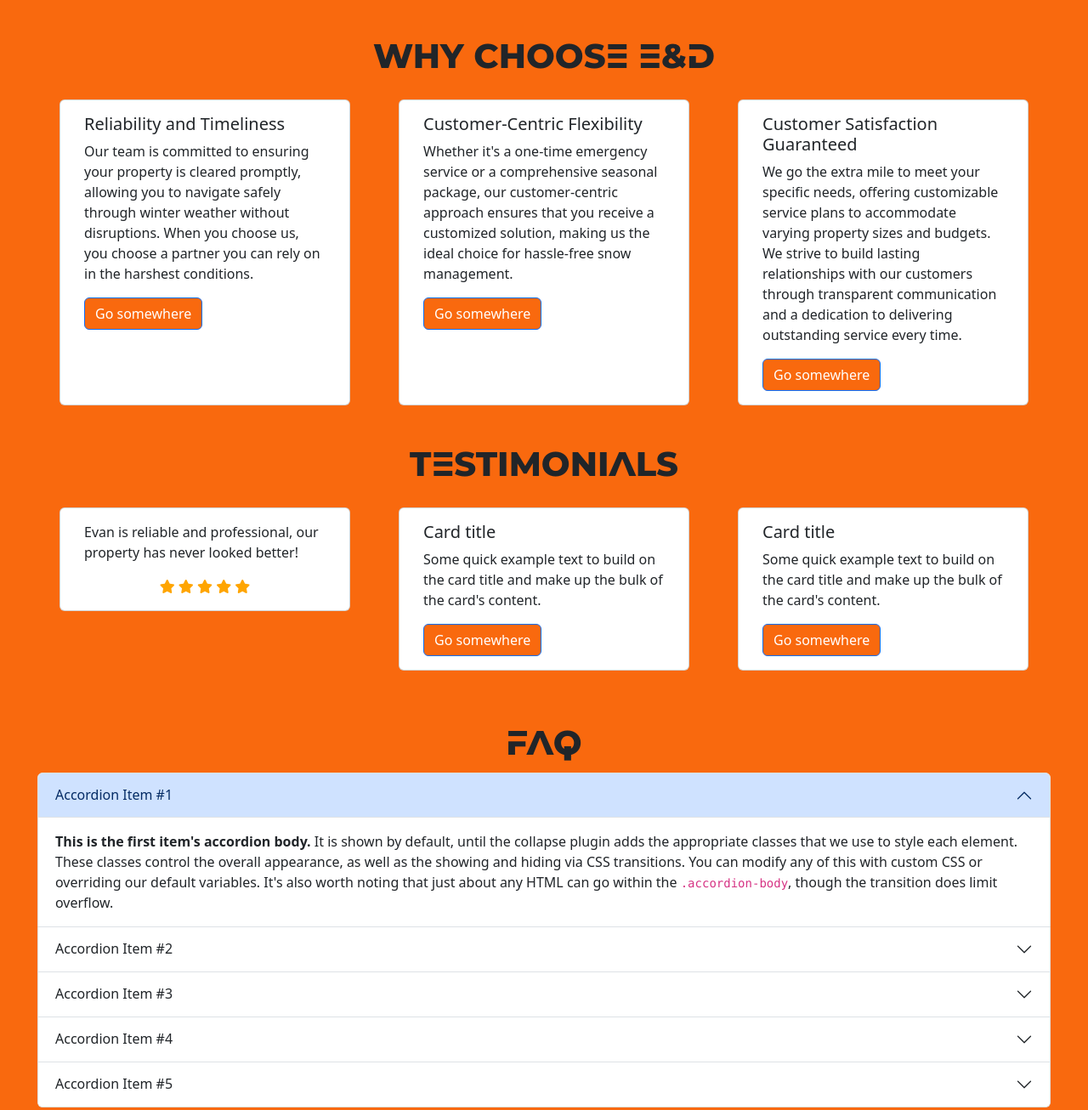
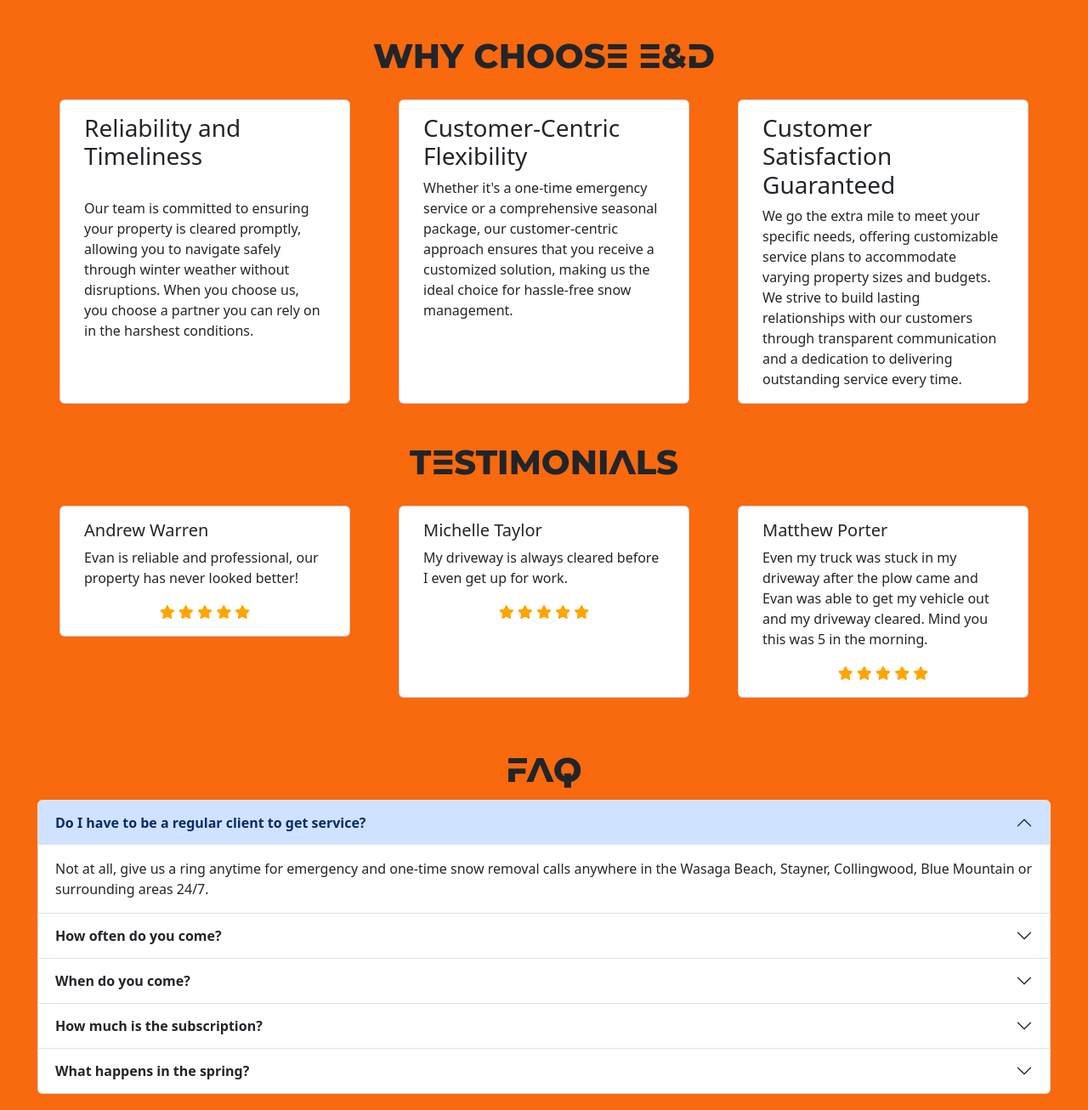
Before and after one commit to IanM21/EDPlowing, a plain HTML site: page index.html in a window 1280 px wide. Shown: the part 1140-2446 px from the top of the page at 85% size. Drawn offline with nearby package versions, Linux system fonts and the light colour scheme.

Commit message:
Filled in content + new form

```diff
--- a/index.html
+++ b/index.html
@@ -16,7 +16,7 @@
   <nav class="navbar navbar-expand-lg bg-body-tertiary m-0 animate__animated animate__backInDown" data-bs-theme="dark">
     <div class="container-fluid">
         <a class="navbar-brand ps-4 pe-5">
-            <img src="/assets/img/logo-tp.png" alt="Logo" width="250" height="70" class="d-inline-block align-text-top">
+            <img src="/assets/img/logo-tp.png" loading="lazy" alt="Logo" width="250" height="70" class="d-inline-block align-text-top">
         </a>
         <h1 class="text-center text-white plow animate__animated animate__lightSpeedInLeft animate__delay-2s" id="plow">
           <i class="fa-solid fa-snowplow fa-bounce" style="color: #ffffff;"></i>
@@ -44,7 +44,7 @@
 
   <div class="row row-list pt-4">
     <div class="col-md-6 ps-5">
-        <img src="/assets/img/truck.png" alt="Plow Truck"  class="img-fluid rounded-4 p-2 cover-img w-100 pe-0" style="height: 400px;">
+        <img src="/assets/img/truck.png" loading="lazy" alt="Plow Truck"  class="img-fluid rounded-4 p-2 cover-img w-100 pe-0" style="height: 400px;">
     </div>
     <div class="col-md-6 pe-5">
         <div>
@@ -64,7 +64,7 @@
                 <p class="card-text">For a flat monthly rate, every 3 inches of snow accumulation we will:
                 <br>
                 <ul>
-                    <li>Plow your driveway. </li>
+                    <li>Plow your driveway.</li>
                     <li>Shovel your doorstep and walkway.</li>
                     <li>Salt your doorstep and walkway.</li>
                     <li>Stake your property.</li>
@@ -89,7 +89,7 @@
                         <li>Stuck in your driveway? Call E&D’s.</li>
                     </ul>
                 </p>
-                <img class="card-img-bottom mt-4" src="assets/img/transp-blacktext.png" alt="E&D Maintenance Logo" />
+                <img class="card-img-bottom mt-4" loading="lazy" src="assets/img/transp-blacktext.png" alt="E&D Maintenance Logo" />
                 <br>
             </div>
         </div>
@@ -103,7 +103,7 @@
                     <br><br>
                     We are available to go above and beyond our typical service radius upon request.
                 </p>
-                <img class="card-img-bottom mt-5" src="assets/img/" alt="E&D Maintenance Map" />
+                <img class="card-img-bottom mt-5" loading="lazy" src="assets/img/" alt="E&D Maintenance Map" />
             </div>
         </div>
     </div>
@@ -115,31 +115,28 @@
     <div class="row row-cols-md-3 justify-content-between">
         <div class="card" style="width: 30%;">
             <div class="card-body">
-                <h5 class="card-title">Reliability and Timeliness</h5>
+                <h3 class="card-title">Reliability and Timeliness</h3>
                 <p class="card-text">
-                    Our team is committed to ensuring your property is cleared promptly, allowing you to navigate safely through winter weather without disruptions. When you choose us, you choose a partner you can rely on in the harshest conditions.
+                    <br>Our team is committed to ensuring your property is cleared promptly, allowing you to navigate safely through winter weather without disruptions. When you choose us, you choose a partner you can rely on in the harshest conditions.
                 </p>
-                <a href="#" class="btn btn-primary">Go somewhere</a>
             </div>
         </div>
 
         <div class="card" style="width: 30%;">
             <div class="card-body">
-                <h5 class="card-title">Customer-Centric Flexibility</h5>
+                <h3 class="card-title">Customer-Centric Flexibility</h3>
                 <p class="card-text">
                     Whether it's a one-time emergency service or a comprehensive seasonal package, our customer-centric approach ensures that you receive a customized solution, making us the ideal choice for hassle-free snow management.
                 </p>
-                <a href="#" class="btn btn-primary">Go somewhere</a>
             </div>
         </div>
 
         <div class="card" style="width: 30%;">
             <div class="card-body">
-                <h5 class="card-title">Customer Satisfaction Guaranteed</h5>
+                <h3 class="card-title">Customer Satisfaction Guaranteed</h3>
                 <p class="card-text">
                     We go the extra mile to meet your specific needs, offering customizable service plans to accommodate varying property sizes and budgets. We strive to build lasting relationships with our customers through transparent communication and a dedication to delivering outstanding service every time.
                 </p>
-                <a href="#" class="btn btn-primary">Go somewhere</a>
             </div>
         </div>
     </div>
@@ -151,31 +148,43 @@
     <div class="row row-cols-md-3 justify-content-between">
         <div class="card" style="width: 30%; height: fit-content;">
             <div class="card-body">
+                <h5 class="card-title">Andrew Warren</h5>
                 <p class="card-text">Evan is reliable and professional, our property has never looked better!</p>
                 <div class="text-center">
                     <span class="fa fa-star checked"></span>
-                <span class="fa fa-star checked"></span>
-                <span class="fa fa-star checked"></span>
-                <span class="fa fa-star checked"></span>
-                <span class="fa fa-star checked"></span>
+                    <span class="fa fa-star checked"></span>
+                    <span class="fa fa-star checked"></span>
+                    <span class="fa fa-star checked"></span>
+                    <span class="fa fa-star checked"></span>
                 </div>
-
             </div>
         </div>
 
         <div class="card" style="width: 30%;">
             <div class="card-body">
-                <h5 class="card-title">Card title</h5>
-                <p class="card-text">Some quick example text to build on the card title and make up the bulk of the card's content.</p>
-                <a href="#" class="btn btn-primary">Go somewhere</a>
+                <h5 class="card-title">Michelle Taylor</h5>
+                <p class="card-text">My driveway is always cleared before I even get up for work.</p>
+                <div class="text-center">
+                    <span class="fa fa-star checked"></span>
+                    <span class="fa fa-star checked"></span>
+                    <span class="fa fa-star checked"></span>
+                    <span class="fa fa-star checked"></span>
+                    <span class="fa fa-star checked"></span>
+                </div>
             </div>
         </div>
 
         <div class="card" style="width: 30%;">
             <div class="card-body">
-                <h5 class="card-title">Card title</h5>
-                <p class="card-text">Some quick example text to build on the card title and make up the bulk of the card's content.</p>
-                <a href="#" class="btn btn-primary">Go somewhere</a>
+                <h5 class="card-title">Matthew Porter</h5>
+                <p class="card-text">Even my truck was stuck in my driveway after the plow came and Evan was able to get my vehicle out and my driveway cleared. Mind you this was 5 in the morning.</p>
+                <div class="text-center">
+                    <span class="fa fa-star checked"></span>
+                    <span class="fa fa-star checked"></span>
+                    <span class="fa fa-star checked"></span>
+                    <span class="fa fa-star checked"></span>
+                    <span class="fa fa-star checked"></span>
+                </div>
             </div>
         </div>
     </div>
@@ -188,12 +197,12 @@
         <div class="accordion-item">
             <h2 class="accordion-header">
                 <button class="accordion-button" type="button" data-bs-toggle="collapse" data-bs-target="#collapseOne" aria-expanded="true" aria-controls="collapseOne">
-                    Accordion Item #1
+                    <strong>Do I have to be a regular client to get service?</strong>
                 </button>
             </h2>
             <div id="collapseOne" class="accordion-collapse collapse show" data-bs-parent="#accordionExample">
                 <div class="accordion-body">
-                    <strong>This is the first item's accordion body.</strong> It is shown by default, until the collapse plugin adds the appropriate classes that we use to style each element. These classes control the overall appearance, as well as the showing and hiding via CSS transitions. You can modify any of this with custom CSS or overriding our default variables. It's also worth noting that just about any HTML can go within the <code>.accordion-body</code>, though the transition does limit overflow.
+                    Not at all, give us a ring anytime for emergency and one-time snow removal calls anywhere in the Wasaga Beach, Stayner, Collingwood, Blue Mountain or surrounding areas 24/7.
                 </div>
             </div>
         </div>
@@ -201,12 +210,12 @@
         <div class="accordion-item">
             <h2 class="accordion-header">
                 <button class="accordion-button collapsed" type="button" data-bs-toggle="collapse" data-bs-target="#collapseTwo" aria-expanded="false" aria-controls="collapseTwo">
-                    Accordion Item #2
+                    <strong>How often do you come?</strong>
                 </button>
             </h2>
             <div id="collapseTwo" class="accordion-collapse collapse" data-bs-parent="#accordionExample">
                 <div class="accordion-body">
-                    <strong>This is the second item's accordion body.</strong> It is hidden by default, until the collapse plugin adds the appropriate classes that we use to style each element. These classes control the overall appearance, as well as the showing and hiding via CSS transitions. You can modify any of this with custom CSS or overriding our default variables. It's also worth noting that just about any HTML can go within the <code>.accordion-body</code>, though the transition does limit overflow.
+                    According to weather forecasts estimates and measurements taken on the service date we service your property every 3 inches of snow accumulation. If that happens twice a day, that means we’re there to clear your property twice a day all included in our flat monthly rate.
                 </div>
             </div>
         </div>
@@ -214,12 +223,12 @@
         <div class="accordion-item">
             <h2 class="accordion-header">
                 <button class="accordion-button collapsed" type="button" data-bs-toggle="collapse" data-bs-target="#collapseThree" aria-expanded="false" aria-controls="collapseThree">
-                    Accordion Item #3
+                    <strong>When do you come?</strong>
                 </button>
             </h2>
             <div id="collapseThree" class="accordion-collapse collapse" data-bs-parent="#accordionExample">
                 <div class="accordion-body">
-                    <strong>This is the third item's accordion body.</strong> It is hidden by default, until the collapse plugin adds the appropriate classes that we use to style each element. These classes control the overall appearance, as well as the showing and hiding via CSS transitions. You can modify any of this with custom CSS or overriding our default variables. It's also worth noting that just about any HTML can go within the <code>.accordion-body</code>, though the transition does limit overflow.
+                    After 3 inches of snow has accumulated our team hits the road. We aim to have everyone's driveway cleared before they go to work and take that into consideration during quotes to schedule our routes accordingly.
                 </div>
             </div>
         </div>
@@ -227,12 +236,12 @@
         <div class="accordion-item">
             <h2 class="accordion-header">
                 <button class="accordion-button collapsed" type="button" data-bs-toggle="collapse" data-bs-target="#collapseFour" aria-expanded="false" aria-controls="collapseFour">
-                    Accordion Item #4
+                    <strong>How much is the subscription?</strong>
                 </button>
             </h2>
             <div id="collapseFour" class="accordion-collapse collapse" data-bs-parent="#accordionExample">
                 <div class="accordion-body">
-                    <strong>This is the fourth item's accordion body.</strong> It is hidden by default, until the collapse plugin adds the appropriate classes that we use to style each element. These classes control the overall appearance, as well as the showing and hiding via CSS transitions. You can modify any of this with custom CSS or overriding our default variables. It's also worth noting that just about any HTML can go within the <code>.accordion-body</code>, though the transition does limit overflow.
+                    Every property is quoted separately, according to driveway, walkway and doorway size, type, shape, and the services requested. For a free quote give us a call and we can have your property quoted remotely within minutes.
                 </div>
             </div>
         </div>
@@ -240,12 +249,12 @@
         <div class="accordion-item">
             <h2 class="accordion-header">
                 <button class="accordion-button collapsed" type="button" data-bs-toggle="collapse" data-bs-target="#collapseFive" aria-expanded="false" aria-controls="collapseFive">
-                    Accordion Item #5
+                    <strong>What happens in the spring?</strong>
                 </button>
             </h2>
             <div id="collapseFive" class="accordion-collapse collapse" data-bs-parent="#accordionExample">
                 <div class="accordion-body">
-                    <strong>This is the fifth item's accordion body.</strong> It is hidden by default, until the collapse plugin adds the appropriate classes that we use to style each element. These classes control the overall appearance, as well as the showing and hiding via CSS transitions. You can modify any of this with custom CSS or overriding our default variables. It's also worth noting that just about any HTML can go within the <code>.accordion-body</code>, though the transition does limit overflow.
+                    Come April/May we will be back to review your property and ensure that if any grass has been disturbed by the plow it will be repaired and re-seeded.
                 </div>
             </div>
         </div>
@@ -261,43 +270,24 @@
         <div class="col-md-6"> <!-- Adjust the column width as needed -->
             <div class="card" style="width: 100%;">
                 <div class="card-body text-center">
-                    <img src="assets/img/icon-logo.png" class="card-img-top mx-auto" alt="Icon Logo" style="height: 200px; width: 250px;">
-                    <h5 class="card-title">Card title</h5>
-                    <p class="card-text">Some quick example text to build on the card title and make up the bulk of the card's content.</p>
+                    <img src="assets/img/icon-logo.png" loading="lazy" class="card-img-top mx-auto" alt="Icon Logo" style="height: 200px; width: 250px;">
+                    <h5 class="card-title">E&D's Property Maintenance</h5>
+                    <p class="card-text">E&D’s Property Maintenance is founded by two brothers local to Wasaga Beach, Evan Kelly & Davin Gobuty. With a commitment to reliability and a family-driven approach, we take pride in keeping your property safe and accessible during these unpredictable Canadian winters. At E&D's, we don't just clear snow; we create peace of mind. Experience the warmth of our service amidst the winter chill, as E&D’s is at your service everyday to simplify your property’s maintenance.</p>
                 </div>
             </div>
         </div>
         <div class="col-md-4"> <!-- Adjust the column width as needed -->
-            <img src="assets/img/test-icon-round.png" class="card-img-top" alt="Icon Logo" style="height: 320px; width: 350px;">
+            <img src="assets/img/test-icon-round.png" loading="lazy" class="card-img-top" alt="Icon Logo" style="height: 320px; width: 350px;">
         </div>
     </div>
   </div>
 
   <!--          Contact Us Section                 -->
   <h1 class="text-center pt-4 mt-4" id="contact">CONTACT US</h1>
-  <div class="container-fluid mb-3 pb-3">
-    <div class="form-container text-center">
-        <form action="mailto:ian@live.com?subject=E & D Form" method="post" enctype="text/plain">
-            <div class="mb-3">
-                <label for="email" class="form-label">Email address</label>
-                <input type="email" class="form-control text-center bg-orange" id="email" name="email" placeholder="name@example.com">
-            </div>
-            <div class="mb-3">
-              <label for="phone" class="form-label">Phone Number</label>
-              <input type="phone" class="form-control text-center bg-orange" id="phone" name="phone" placeholder="(123)-456-7890">
-          </div>
-            <div class="mb-3">
-                <label for="name" class="form-label">Full Name</label>
-                <input class="form-control text-center bg-orange" id="name" name="name" placeholder="John Doe">
-            </div>
-            <div class="mb-3">
-                <label for="address" class="form-label">Address</label>
-                <input class="form-control text-center bg-orange" id="address" name="address" placeholder="123 Street, Wasaga Beach, ON, A1B 2C3">
-            </div>
-            <input type="submit" class="btn bg-orange"></input>
-        </form>
-    </div>
+  <div class="container mb-3 justify-content-center text-center">
+    <script type="text/javascript" src="https://form.jotform.com/jsform/233265319447056"></script>
   </div>
+
   <script>
     $(document).ready(function() {
       $('nav-item').hover(function() {
```
